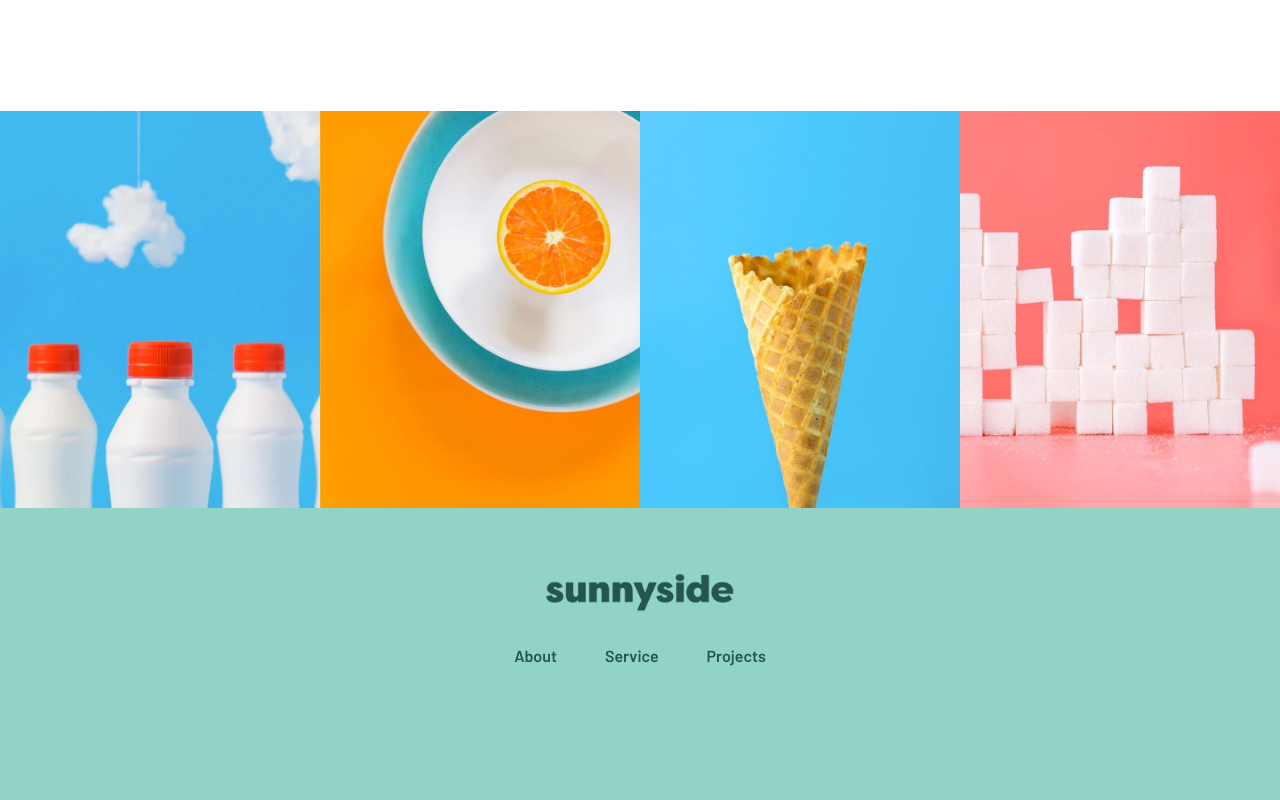
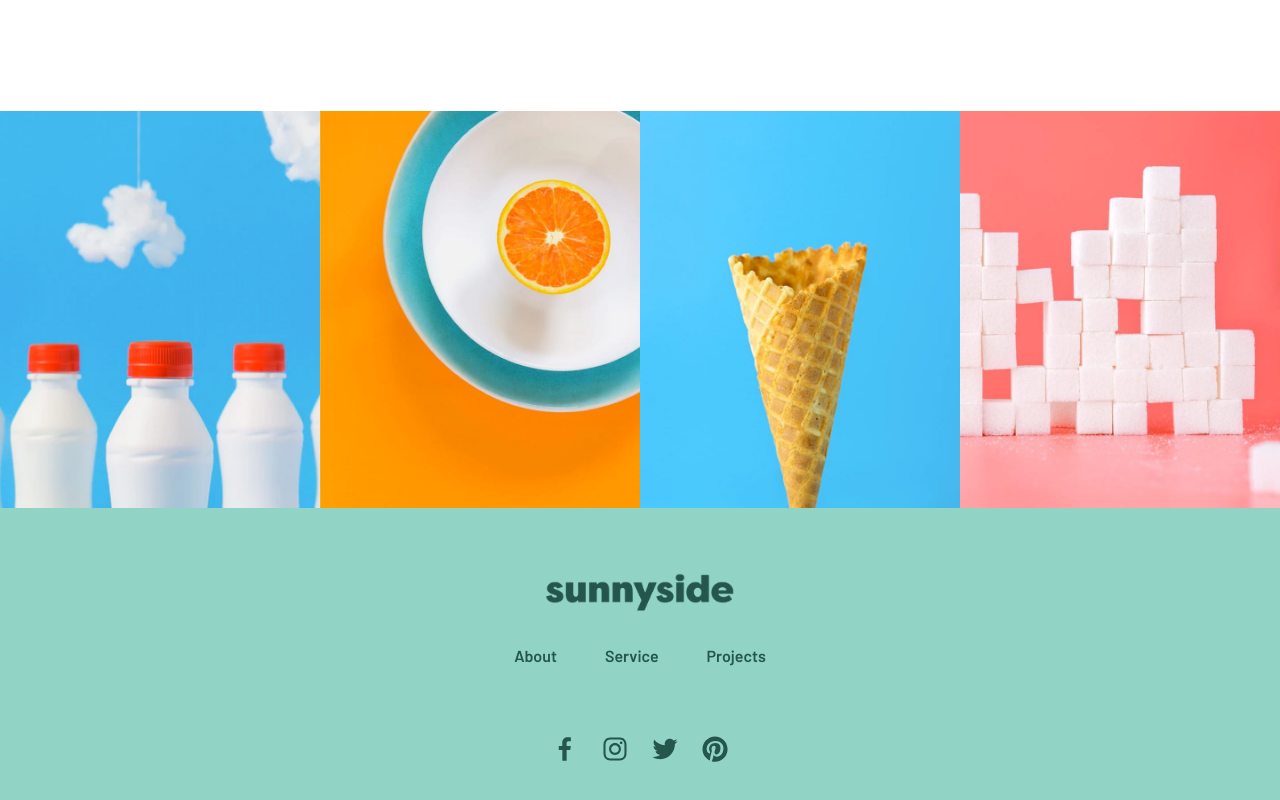
Before and after one commit to okay-head/sunnyside-new, a React (Vite) app: page / in a window 1280 px wide. Shown: the part 2880-3680 px from the top of the page. Built offline with nearby package versions, Linux system fonts and the light colour scheme.

Commit message:
A future version of React will block javascript: URLs as a security precaution. | workaround: changed url to empty and added e.preventdefault

```diff
--- a/src/components/Footer/Footer.jsx
+++ b/src/components/Footer/Footer.jsx
@@ -16,19 +16,22 @@ export default function Footer() {
         {/* Could loop this over too. But seems like an overkill */}
         <div className='mx-auto flex w-max gap-12 font-semibold'>
           <a
-            href='javascript:void(0);'
+            href='#'
+            onClick={(e) => e.preventDefault()}
             className=' transition-all duration-200 hover:text-white'
           >
             About
           </a>
           <a
-            href='javascript:void(0);'
+            href='#'
+            onClick={(e) => e.preventDefault()}
             className=' transition-all duration-200 hover:text-white'
           >
             Service
           </a>
           <a
-            href='javascript:void(0);'
+            href='#'
+            onClick={(e) => e.preventDefault()}
             className=' transition-all duration-200 hover:text-white'
           >
             Projects
@@ -36,22 +39,22 @@ export default function Footer() {
         </div>
         <div className='social-icons mt-6'>
           <SocialIcon
-            url='www.facebook.com'
+            network='facebook'
             bgColor='transparent'
             fgColor='hsl(167, 40%, 24%)'
           />
           <SocialIcon
-            url='www.instagram.com'
+            network='instagram'
             bgColor='transparent'
             fgColor='hsl(167, 40%, 24%)'
           />
           <SocialIcon
-            url='www.twitter.com'
+            network='twitter'
             bgColor='transparent'
             fgColor='hsl(167, 40%, 24%)'
           />
           <SocialIcon
-            url='www.pinterest.com'
+            network='pinterest'
             bgColor='transparent'
             fgColor='hsl(167, 40%, 24%)'
           />
--- a/src/components/Hero/Header.jsx
+++ b/src/components/Hero/Header.jsx
@@ -7,7 +7,12 @@ export default function Header() {
 
   return (
     <header className=' relative mx-6 flex items-center pt-6'>
-      <a href='javascript:void(0);' id='logo' className='me-auto'>
+      <a
+        href='#'
+        onClick={(e) => e.preventDefault()}
+        id='logo'
+        className='me-auto'
+      >
         <img src='/images/logo.svg' alt='logo' />
       </a>
       {/* mobile nav */}
--- a/src/shared/CTA.jsx
+++ b/src/shared/CTA.jsx
@@ -3,7 +3,8 @@ import React from 'react'
 export default function CTA({ id, children, classvars = '' }) {
   return (
     <a
-      href='javascript:void(0);'
+      href='#'
+      onClick={(e) => e.preventDefault()}
       id={id}
       className={`rounded-full px-5 py-3 uppercase transition-all hover:bg-[#ffffff5c] ${classvars}`}
     >
```
